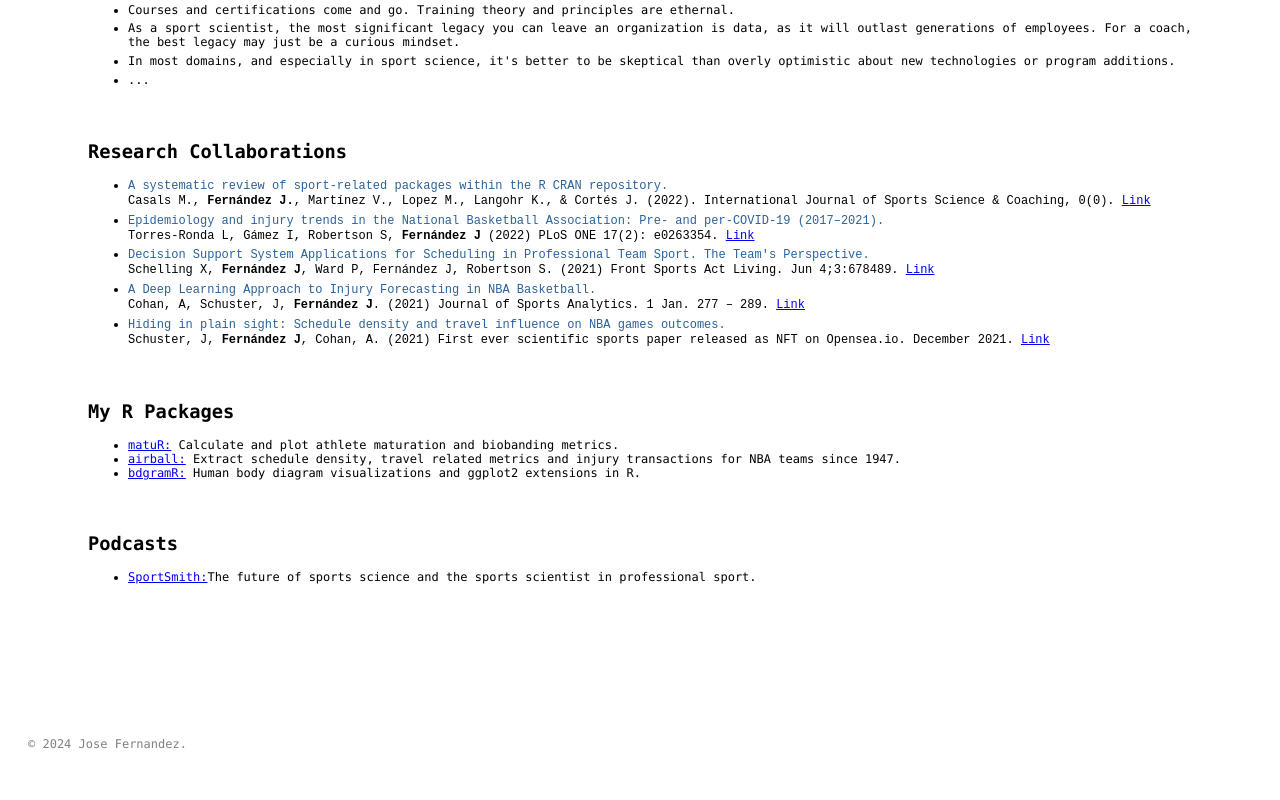
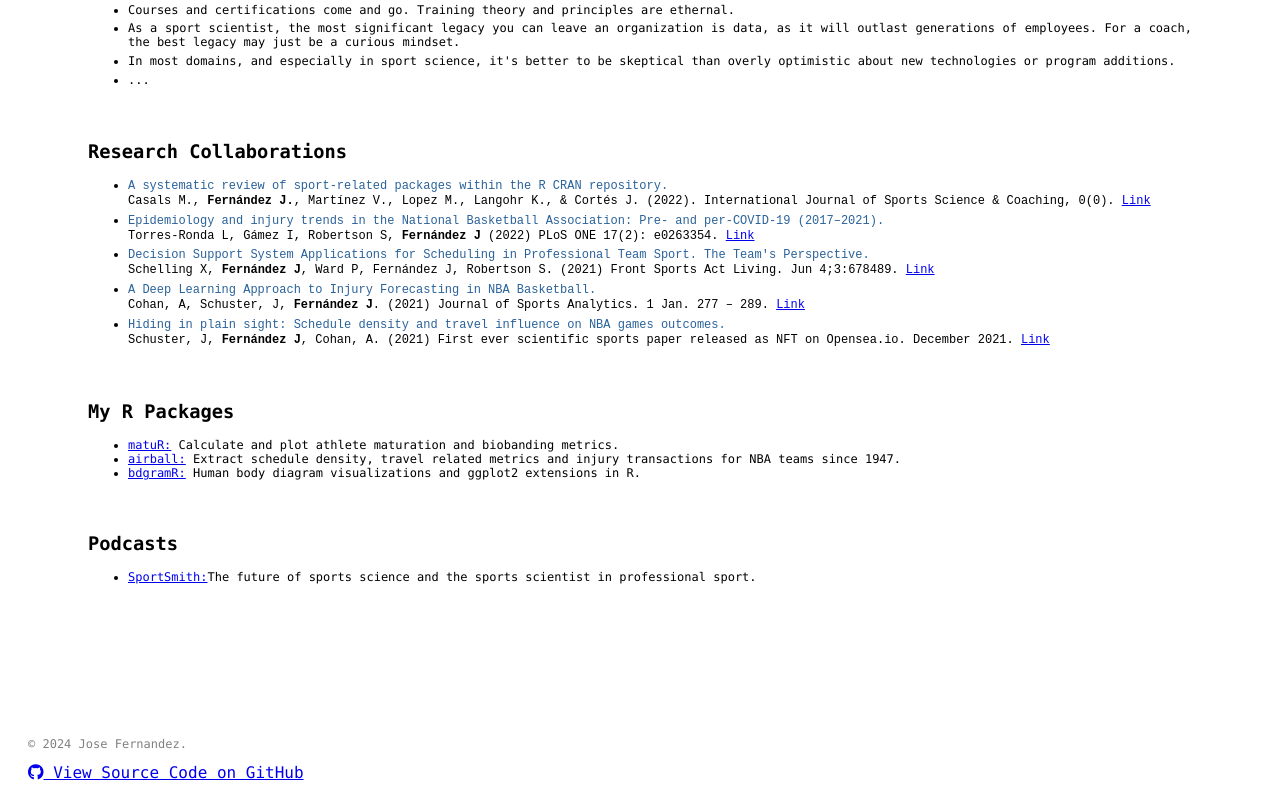
Before and after one commit to josedv82/josedv82.github.io, a plain HTML site: page index.html in a window 1280 px wide. Shown: the part 1351-2151 px from the top of the page. Drawn offline with Linux system fonts and the light colour scheme.

Commit message:
Update index.html

```diff
--- a/index.html
+++ b/index.html
@@ -218,6 +218,10 @@
 
 <footer>
 <p>&copy; 2024 Jose Fernandez.</p>
+
+<a href="https://github.com/josedv82/josedv82.github.io/tree/main" target="_blank" class="github-link">
+        <i class="fab fa-github"></i> View Source Code on GitHub
+</a>
 </footer>
 
 
```
